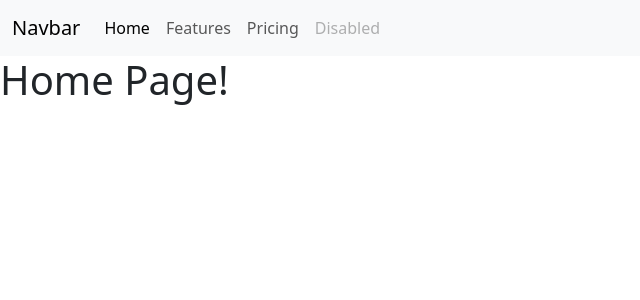
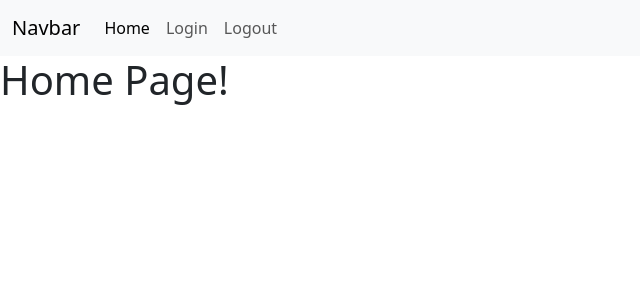
Before and after one commit to Edwinromerojr/Flask1, a Flask app: page / in a window 1280 px wide. Shown: the top 300 px of the page, without its empty margins (0-640 px from the left). Run offline with Flask 3, Linux system fonts and the light colour scheme.

Commit message:
navbar url

```diff
--- a/templates/base.html
+++ b/templates/base.html
@@ -17,16 +17,13 @@
           <div class="collapse navbar-collapse" id="navbarNav">
             <ul class="navbar-nav">
               <li class="nav-item">
-                <a class="nav-link active" aria-current="page" href="#">Home</a>
+                <a class="nav-link active" aria-current="page" href={{ url_for('home') }}>Home</a>
               </li>
               <li class="nav-item">
-                <a class="nav-link" href="#">Features</a>
+                <a class="nav-link" href={{ url_for('login') }}>Login</a>
               </li>
               <li class="nav-item">
-                <a class="nav-link" href="#">Pricing</a>
-              </li>
-              <li class="nav-item">
-                <a class="nav-link disabled" aria-disabled="true">Disabled</a>
+                <a class="nav-link" href={{ url_for('logout') }}>Logout</a>
               </li>
             </ul>
           </div>
```
